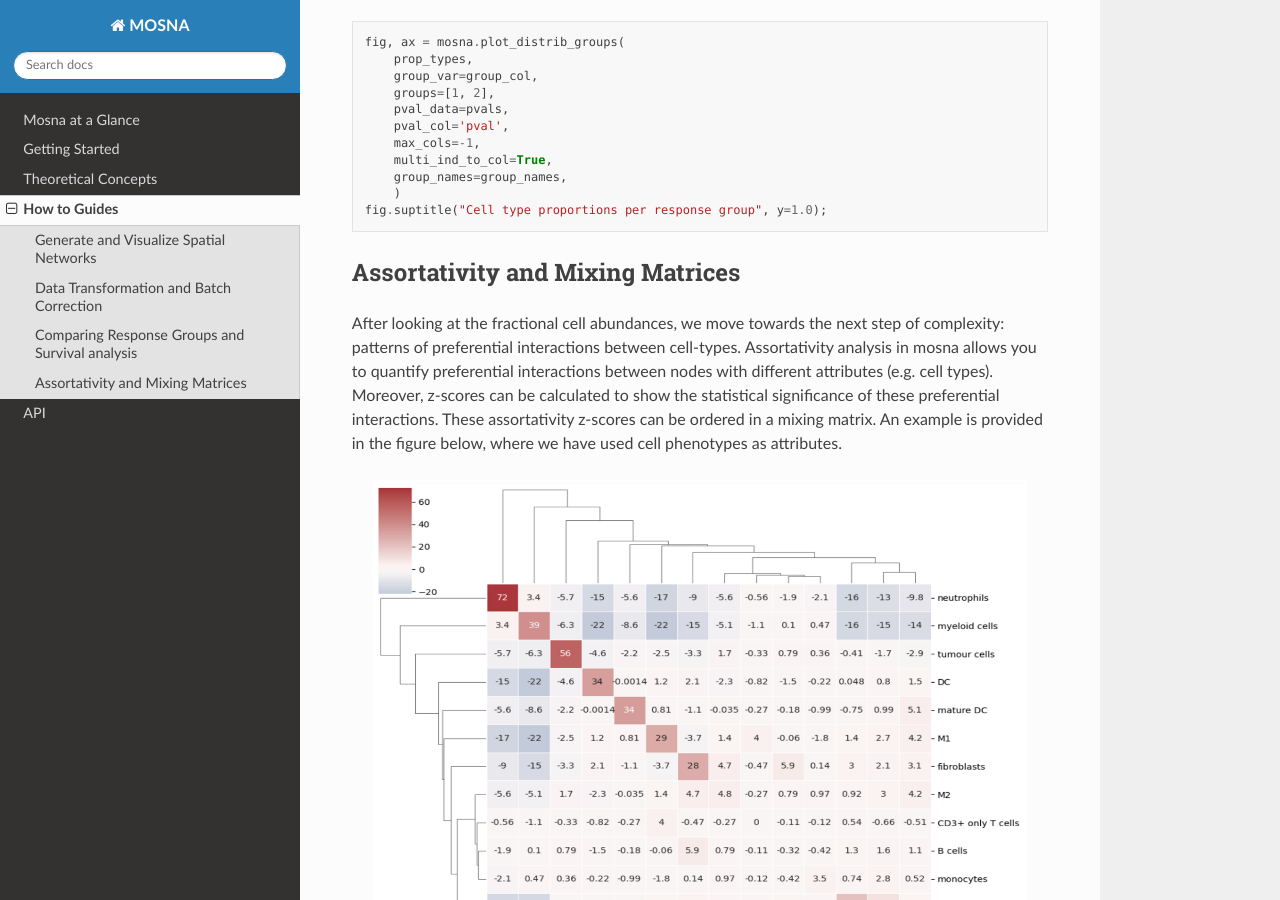
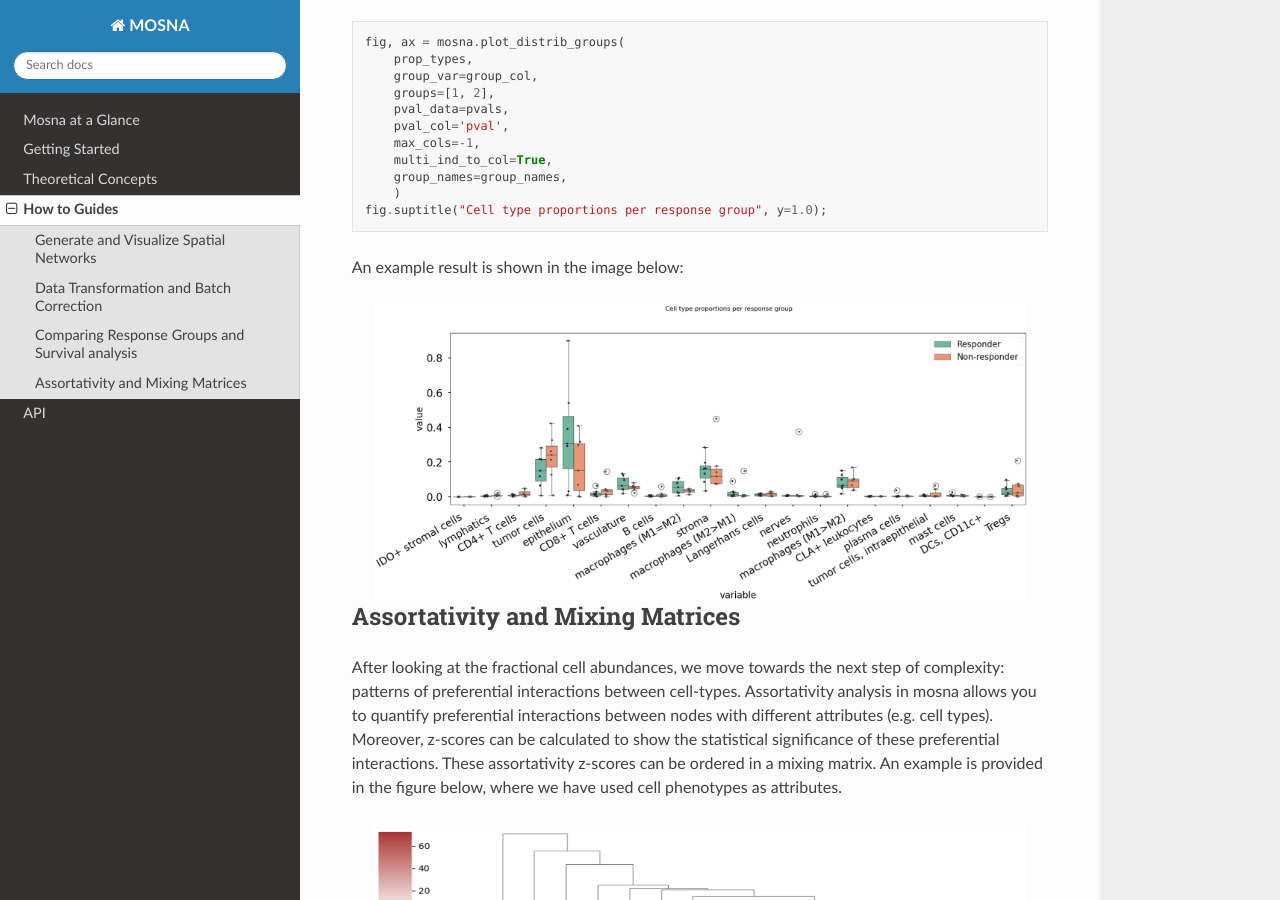
Before and after one commit to Bram-Simon/mosna_documentation, a Sphinx documentation site: the page built from docs/source/how_to_guides.rst, in a window 1280 px wide and 900 px high, scrolled down 4842 px. Built offline with Sphinx 7.4.7 and the Read the Docs theme 3.1.0, drawn with Linux system fonts in a browser that asks for light colours.

Commit message:
add example image responders non responders

```diff
--- a/docs/source/how_to_guides.rst
+++ b/docs/source/how_to_guides.rst
@@ -251,6 +251,15 @@ Now that we have calculated the p-values, which are corrected for the false disc
       )
   fig.suptitle("Cell type proportions per response group", y=1.0);
 
+An example result is shown in the image below:
+
+.. image:: images/img3_responder_non_responder_example.png
+   :alt: Example result
+   :width: 94%
+   :align: center
+
+
+
 
 
 
```
Also changed, not shown: docs/source/images/img3_responder_non_responder_example.png (added).
